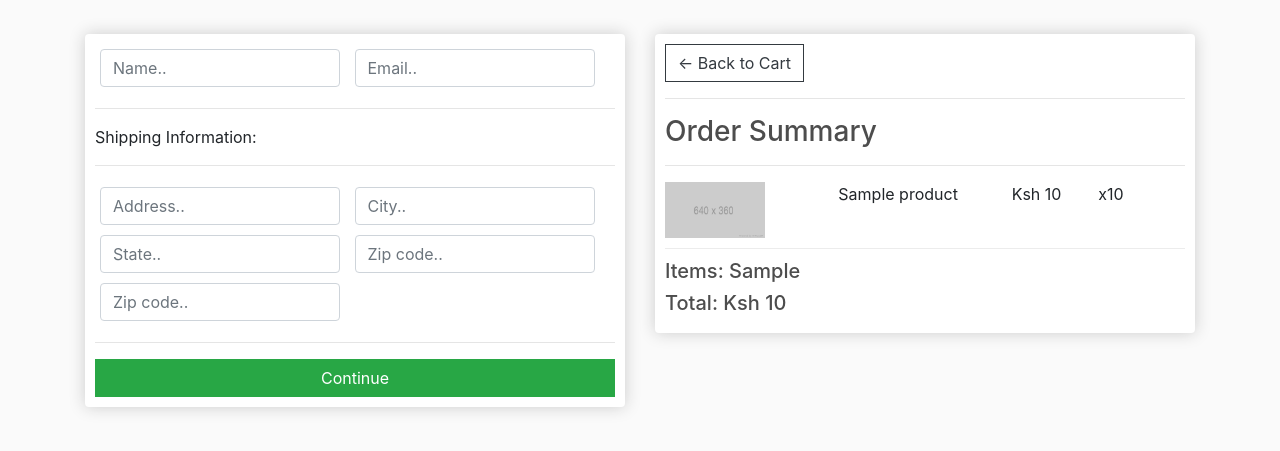
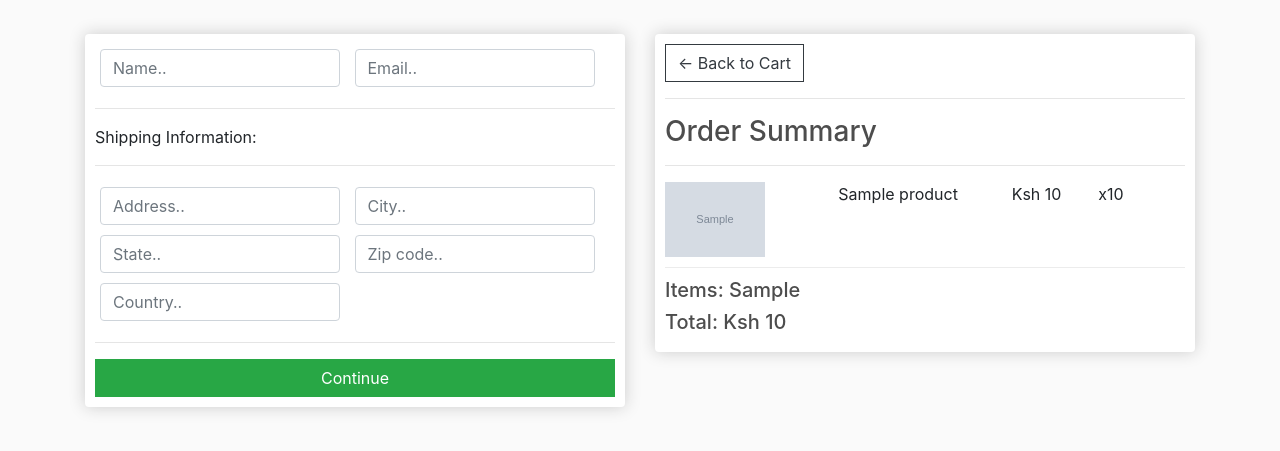
Before and after one commit to ndunguloren96/ltronix-shop, a Django app: template ecommerce/store/templates/store/checkout.html in a window 1280 px wide. Shown: the part 57-508 px from the top of the page. Run offline with Django 4.2, Linux system fonts and the light colour scheme; the template is opened without the code that fills it: most values are stand-ins (such as "Sample title", 1, 10 or a date in 2020); grey boxes marked "Sample" are stand-in pictures; some libraries are stand-ins or nearby versions.

Commit message:
feat: Display product images in checkout.html

```diff
--- a/ecommerce/store/templates/store/checkout.html
+++ b/ecommerce/store/templates/store/checkout.html
@@ -59,7 +59,7 @@
               class="form-control"
               type="text"
               name="country"
-              placeholder="Zip code.." />
+              placeholder="Country.." />
           </div>
         </div>
 
@@ -80,16 +80,19 @@
 
   <div class="col-lg-6">
     <div class="box-element">
-      <a class="btn btn-outline-dark" href="{% url 'cart' %}"
-        >&#x2190; Back to Cart</a
-      >
+      <a class="btn btn-outline-dark" href="{% url 'cart' %}">
+        &#x2190; Back to Cart
+      </a>
       <hr />
       <h3>Order Summary</h3>
       <hr />
       {% for item in items %}
       <div class="cart-row">
         <div style="flex: 2">
-          <img class="row-image" src="{% static 'images/placeholder.png' %}" />
+          <img
+            class="row-image"
+            src="{{ item.product.imageURL }}"
+            alt="{{ item.product.name }}" />
         </div>
         <div style="flex: 2"><p>{{ item.product.name }}</p></div>
         <div style="flex: 1"><p>Ksh {{ item.product.price }}</p></div>
```
